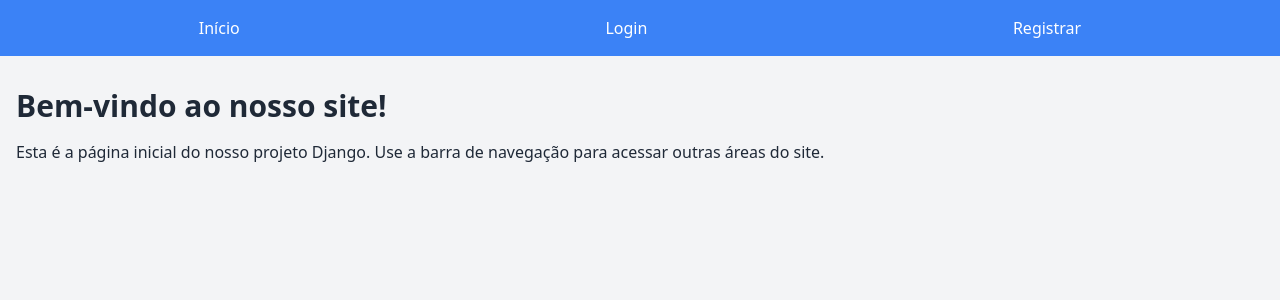
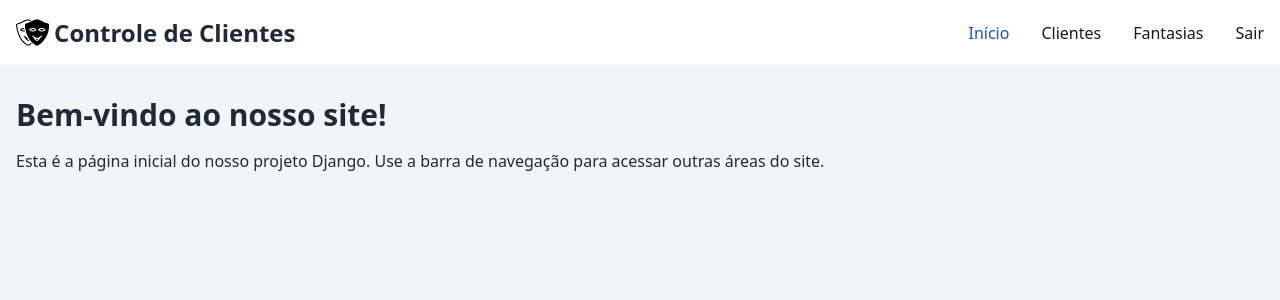
Before and after one commit to PedroFonseca08/Controle_Clientes_Fantasia, a Django app: page /controle/ in a window 1280 px wide. Shown: the top 300 px of the page. Run offline with Django 5.2, Linux system fonts and the light colour scheme; a user stored in the database is signed in; some libraries are stand-ins or nearby versions.

Commit message:
novo: Topbar

```diff
--- a/CCF/CCF/settings.py
+++ b/CCF/CCF/settings.py
@@ -119,6 +119,12 @@ USE_TZ = True
 
 STATIC_URL = 'static/'
 
+STATIC_ROOT = "/var/www/example.com/static/"
+
+STATICFILES_DIRS = [
+    BASE_DIR / '/controle/staticfiles'
+]
+
 # Default primary key field type
 # https://docs.djangoproject.com/en/5.0/ref/settings/#default-auto-field
 
--- /dev/null
+++ b/CCF/controle/templates/base.html
@@ -0,0 +1,39 @@
+{% load static %}
+
+<!DOCTYPE html>
+<html lang="pt-br">
+<head>
+    <title>Página Inicial</title>
+    <meta charset="UTF-8">
+    <meta name="viewport" content="width=device-width, initial-scale=1.0">
+    <script src="https://cdn.tailwindcss.com"></script>
+</head>
+    <body class="bg-gray-100 text-gray-800">
+        <nav class="bg-white border-gray-200 dark:bg-gray-900">
+            <div class="flex items-center justify-between mx-auto p-4">
+                <div class="flex flex-row">
+                    <img src="../static/mascara_icone.png" style="max-width: 4%; padding-right: 5px;">
+                    <span class="self-center text-2xl font-semibold whitespace-nowrap dark:text-white">Controle de Clientes</span>
+                </div>
+                <div id="navbar-default">
+                    <ul class="font-medium flex flex-col p-4 md:p-0 mt-4 border border-gray-100 rounded-lg bg-gray-50 md:flex-row md:space-x-8 rtl:space-x-reverse md:mt-0 md:border-0 md:bg-white dark:bg-gray-800 md:dark:bg-gray-900 dark:border-gray-700">
+                    <li>
+                        <a href="{% url 'index' %}" class="block py-2 px-3 rounded bg-transparent text-blue-700 md:p-0 dark:text-white md:dark:text-blue-500" aria-current="page">Início</a>
+                    </li>
+                    <li>
+                        <a href="{% url 'clientes' %}" class="block py-2 px-3 text-gray-900 rounded hover:bg-gray-100 md:hover:bg-transparent md:border-0 md:hover:text-blue-700 md:p-0 dark:text-white md:dark:hover:text-blue-500 dark:hover:bg-gray-700 dark:hover:text-white md:dark:hover:bg-transparent">Clientes</a>
+                    </li>
+                    <li>
+                        <a href="{% url 'fantasias' %}" class="block py-2 px-3 text-gray-900 rounded hover:bg-gray-100 md:hover:bg-transparent md:border-0 md:hover:text-blue-700 md:p-0 dark:text-white md:dark:hover:text-blue-500 dark:hover:bg-gray-700 dark:hover:text-white md:dark:hover:bg-transparent">Fantasias</a>
+                    </li>
+                    <li>
+                        <a href="{% url 'login' %}" class="block py-2 px-3 text-gray-900 rounded hover:bg-gray-100 md:hover:bg-transparent md:border-0 md:hover:text-blue-700 md:p-0 dark:text-white md:dark:hover:text-blue-500 dark:hover:bg-gray-700 dark:hover:text-white md:dark:hover:bg-transparent">Sair</a>
+                    </li>
+                    </ul>
+                </div>
+            </div>
+        </nav>
+        {% block conteudo %}
+        {% endblock %}
+    </body>
+</html>
--- a/CCF/controle/templates/index.html
+++ b/CCF/controle/templates/index.html
@@ -1,23 +1,7 @@
-<!DOCTYPE html>
-<html lang="pt-br">
-<head>
-    <title>Página Inicial</title>
-    <meta charset="UTF-8">
-    <meta name="viewport" content="width=device-width, initial-scale=1.0">
-    <script src="https://cdn.tailwindcss.com"></script>  <!-- Para Tailwind CSS -->
-</head>
-<body class="bg-gray-100 text-gray-800">
+{% extends "base.html" %}
 
-    <!-- Barra de navegação -->
-    <nav class="bg-blue-500 p-4">
-        <ul class="flex justify-around text-white">
-            <li><a href="{% url 'index' %}" class="hover:underline">Início</a></li>
-            <li><a href="{% url 'login' %}" class="hover:underline">Login</a></li>
-            <li><a href="{% url 'register' %}" class="hover:underline">Registrar</a></li>
-        </ul>
-    </nav>
 
-    <!-- Mensagens de feedback -->
+{% block conteudo %}
     <div class="container mx-auto my-4">
         {% if messages %}
             <ul>
@@ -33,6 +17,4 @@
         <h1 class="text-3xl font-bold">Bem-vindo ao nosso site!</h1>
         <p class="mt-4">Esta é a página inicial do nosso projeto Django. Use a barra de navegação para acessar outras áreas do site.</p>
     </div>
-
-</body>
-</html>
+{% endblock %}
--- a/CCF/controle/urls.py
+++ b/CCF/controle/urls.py
@@ -5,5 +5,7 @@ from django.contrib.auth import views as auth_views
 urlpatterns = [
     path('login/', views.login_view, name='login'),
     path('register/', views.register_view, name='register'),
+    path('clientes/', views.login_view, name='clientes'),
+    path('fantasias/', views.login_view, name='fantasias'),
     path('', views.index, name='index'),
 ]
```
Also changed, not shown: CCF/controle/static/mascara_icone.png (added), CCF/controle/templates/clientes.html (added), CCF/controle/templates/fantasias.html (added), CCF/db.sqlite3.
